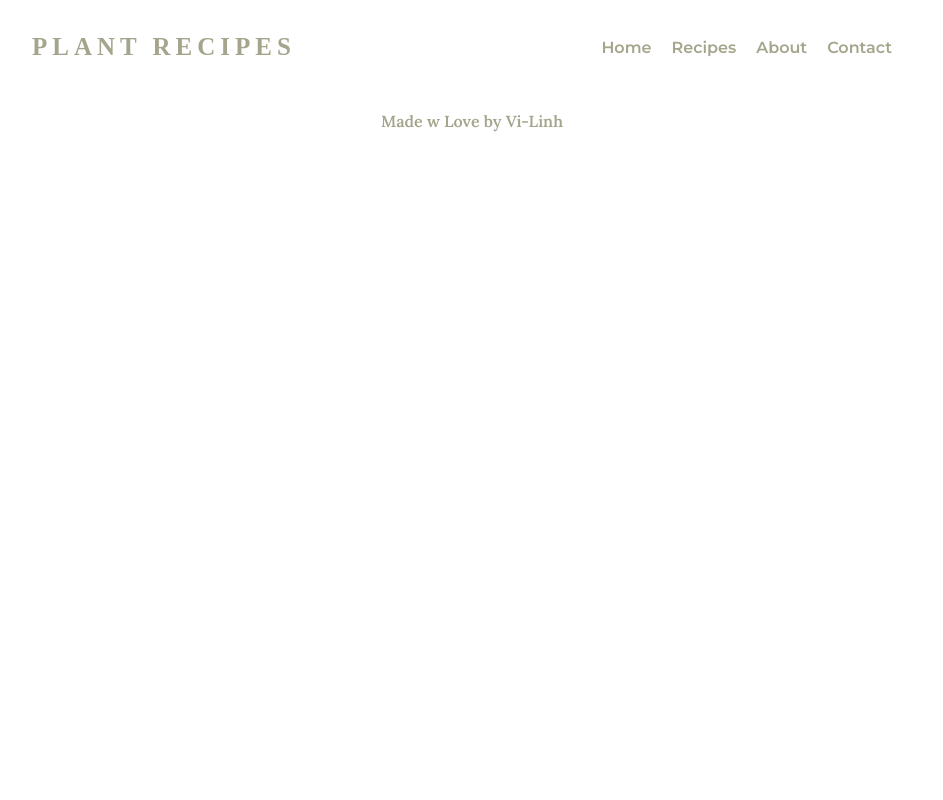
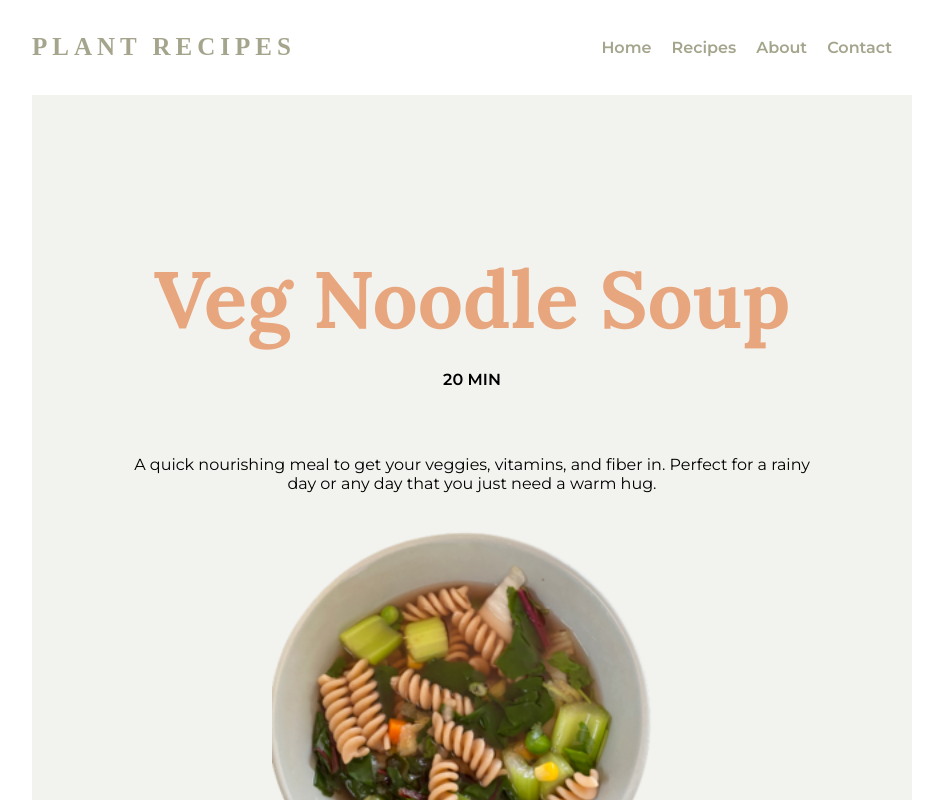
Before and after one commit to vilinh/plant-recipes-react, a React (Create React App) app: page /VegNoodleSoup in a window 1280 px wide. Shown: the top 800 px of the page, without its empty margins (168-1111 px from the left). Built offline with nearby package versions, Linux system fonts and the light colour scheme.

Commit message:
created recipe pages and linked them to recipepage

```diff
--- a/src/App.js
+++ b/src/App.js
@@ -8,6 +8,8 @@ import About from './pages/About';
 import Footer from './components/Footer';
 import HummusPasta from './pages/HummusPasta';
 import GreenSmoothie from './pages/GreenSmoothie';
+import VegNoodleSoup from './pages/VegNoodleSoup';
+import VietNoodleSalad from './pages/VietNoodleSalad';
 
 function App() {
   return (
@@ -20,6 +22,8 @@ function App() {
           <Route path="/about" element={<About />} />
           <Route path="/HummusPasta" element={<HummusPasta />} />
           <Route path="/GreenSmoothie" element={<GreenSmoothie />} />
+          <Route path="/VegNoodleSoup" element={<VegNoodleSoup />} />
+          <Route path="/VietNoodleSalad" element={<VietNoodleSalad />} />
         </Routes>
         <Footer />
       </BrowserRouter>
--- a/src/data/RecipeList.js
+++ b/src/data/RecipeList.js
@@ -14,7 +14,7 @@ export const RecipeList = [
         "name": "Veg Noodle Soup",
         "image": vns,
         "time": "20 minutes",
-        "link":"/hummuspasta"
+        "link":"/vegnoodlesoup"
     },
     {
         "name": "Green Smoothie",
@@ -26,7 +26,7 @@ export const RecipeList = [
         "name": "Vietnamese Noodle Salad",
         "image": vietnoodlesalad,
         "time": "30 minutes",
-        "link":"/hummuspasta"
+        "link":"/vietnoodlesalad"
     },
     {
         "name": "Green Smoothie",
--- /dev/null
+++ b/src/pages/VegNoodleSoup.js
@@ -0,0 +1,23 @@
+import React from 'react';
+import hp from '../assets/vns.png';
+import '../styles/rPage.css';
+
+export default function VegNoodleSoup() {
+    return (
+        <div className='max-width'>
+        <div className='recipe'>
+            <div className="recipeLeft">
+                <h1>Veg Noodle Soup</h1>
+                <p id='time'>20 MIN</p>
+                <p className='description'>A quick nourishing meal to get your veggies,
+                 vitamins, and fiber in. Perfect for a rainy day or any day that you just
+                 need a warm hug.
+                </p>
+            </div>
+            <div className="recipeRight">
+                <img src={hp} alt='veg noodle soup'/>
+            </div>
+        </div>
+        </div>
+    )
+}
--- /dev/null
+++ b/src/pages/VietNoodleSalad.js
@@ -0,0 +1,23 @@
+import React from 'react';
+import hp from '../assets/vietnoodlesalad.png';
+import '../styles/rPage.css';
+
+export default function VietNoodleSalad() {
+    return (
+        <div className='max-width'>
+        <div className='recipe'>
+            <div className="recipeLeft">
+                <h1>Vietnamese Noodle Salad</h1>
+                <p id='time'>30 MIN</p>
+                <p className='description'>A refreshing bowl filled with noodles, lettuce, carrots, herbs
+                 and mint with crispy baked tofu, dressed and tossed with 'fish' sauce. A delectable and
+                 healthy dish that tastes good and makes you feel good!
+                </p>
+            </div>
+            <div className="recipeRight">
+                <img src={hp} alt='viet noodle salad'/>
+            </div>
+        </div>
+        </div>
+    )
+}
```
